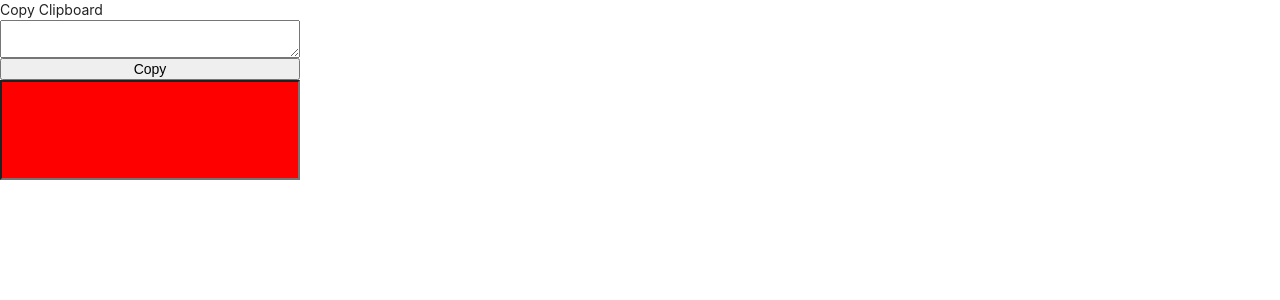
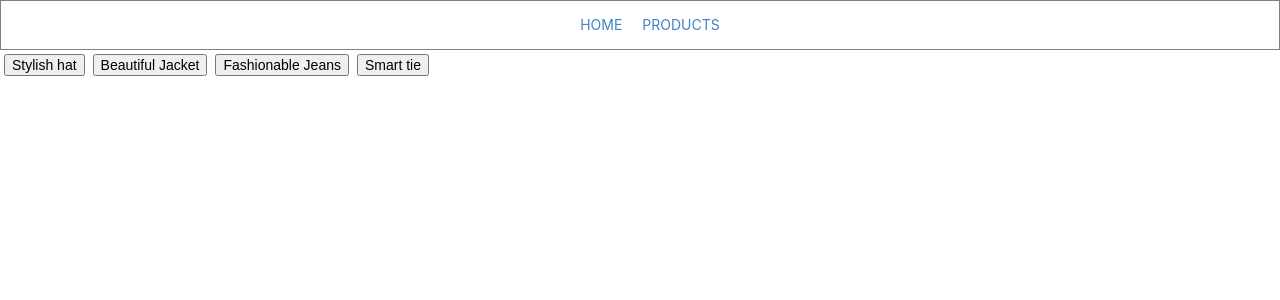
Before and after one commit to shhady/1-2.1-2-3.1-2-FirstReactApp, a React (Create React App) app: page /products in a window 1280 px wide. Shown: the top 300 px of the page. Built offline with nearby package versions, Linux system fonts and the light colour scheme.

Commit message:
16.1 product

```diff
--- a/package.json
+++ b/package.json
@@ -10,6 +10,7 @@
     "faker": "^6.6.6",
     "react": "^18.1.0",
     "react-dom": "^18.1.0",
+    "react-router-dom": "^5.3.3",
     "react-scripts": "5.0.1",
     "web-vitals": "^2.1.4"
   },
--- a/src/App.js
+++ b/src/App.js
@@ -1,4 +1,4 @@
-// import "./App.css";
+import "./App.css";
 import React from "react";
 import Exercise1 from "./components/Exercise2-1";
 import Exercise2 from "./components/exercise2-2";
@@ -19,9 +19,10 @@ import Exercise11_2 from "./components/checkbox11-2";
 import Exercise11_3 from "./components/formReview11-3";
 import Exercise12_1 from "./components/12-1 chuckNorris/12-1 chuckNorris";
 import Exercise13_1 from "./components/13.1 react-data-massaging/main";
-import Exercise13_2 from "./components/13.2 avatars/avatars";
+// import Exercise13_2 from "./components/13.2 avatars";
 import Exercise14_1 from "./components/14.1 Focus/focus14-1";
 import Exercise14_2 from "./components/14.2 copy/copy14-2";
+import Exercise16_1 from "./components/16.1 products/main";
 
 class App extends React.Component {
   constructor() {
@@ -50,7 +51,8 @@ class App extends React.Component {
       // <Exercise13_1 />
       // <Exercise13_2 />
       // <Exercise14_1 />
-      <Exercise14_2 />
+      // <Exercise14_2 />
+      <Exercise16_1 />
     );
   }
 }
--- /dev/null
+++ b/src/components/16.1 products/Header.jsx
@@ -0,0 +1,29 @@
+import React from "react";
+import { Link } from "react-router-dom";
+const Header = () => {
+  return (
+    <div
+      className="header"
+      style={{
+        height: 50,
+        display: "flex",
+        justifyContent: "center",
+        alignItems: "center",
+        border: "1px solid grey",
+      }}
+    >
+      <div style={{ paddingLeft: 20 }}>
+        <Link to="/" className="homeClass">
+          HOME
+        </Link>
+      </div>
+      <div style={{ paddingLeft: 20 }}>
+        <Link to="/products" className="homeClass">
+          PRODUCTS
+        </Link>
+      </div>
+    </div>
+  );
+};
+
+export default Header;
--- /dev/null
+++ b/src/components/16.1 products/Home.jsx
@@ -0,0 +1,9 @@
+const Home = () => {
+  return (
+    <div style={{ textAlign: "center", marginTop: "20%" }}>
+      <h1>This is my beautiful landing page ENJOY</h1>
+    </div>
+  );
+};
+
+export default Home;
--- /dev/null
+++ b/src/components/16.1 products/ProductDetails.jsx
@@ -0,0 +1,16 @@
+import React from "react";
+import Data from "./store";
+const ProductDetails = (props) => {
+  console.log(props);
+  return Data.map((element) => (
+    <div style={{ display: "flex", flexDirection: "column" }} key={element.id}>
+      {<img src={`${element.imageUrl}`} style={{ width: 200, height: 200 }} />}
+      Price:{element.price} Size: {element.size}
+    </div>
+  ));
+};
+
+// const mapProducts = (state, ownProps) => {
+//   return { Product: state.ProductDetails[ownProps.match.params.id] };
+// };
+export default ProductDetails;
--- /dev/null
+++ b/src/components/16.1 products/Products.jsx
@@ -0,0 +1,27 @@
+// import { render } from "@testing-library/react";
+import React from "react";
+// import { Link } from "react-router-dom";
+import Data from "./store";
+import { Link } from "react-router-dom";
+class Products extends React.Component {
+  //   state = { titles: [], id: [] };
+  //   componentDidMount() {
+  //     const allTitles = Data.map((element) => element.title);
+  //     this.setState({ titles: allTitles });
+  //   }
+
+  render() {
+    return (
+      <div>
+        {Data.map((element) => (
+          <Link to={`/products/${element.id}`}>
+            <button style={{ margin: 4 }} key={element.id}>
+              {element.title}
+            </button>
+          </Link>
+        ))}
+      </div>
+    );
+  }
+}
+export default Products;
--- /dev/null
+++ b/src/components/16.1 products/main.jsx
@@ -0,0 +1,36 @@
+import React from "react";
+import { BrowserRouter, Route, Switch } from "react-router-dom";
+import Home from "./Home";
+import Products from "./Products";
+import Header from "./Header";
+import ProductDetails from "./ProductDetails";
+import Data from "./store";
+
+class Exercise16_1 extends React.Component {
+  //   state = { titles: [] };
+
+  //   componentDidMount() {
+  //     const allTitles = Data.map((element) => element.title);
+  //     this.setState({ titles: allTitles }, () => {
+  //       console.log(this.state.titles);
+  //     });
+  //   }
+
+  render() {
+    return (
+      <div>
+        <BrowserRouter>
+          <div>
+            <Header />
+
+            <Route path="/" exact component={Home} />
+            <Route path="/products/" component={Products} />
+            <Route path="/products/:id" component={ProductDetails} />
+          </div>
+        </BrowserRouter>
+      </div>
+    );
+  }
+}
+
+export default Exercise16_1;
--- /dev/null
+++ b/src/components/16.1 products/store.jsx
@@ -0,0 +1,32 @@
+const Data = [
+  {
+    title: "Stylish hat",
+    imageUrl: "https://i.ibb.co/pPSQYfX/hat.jpg",
+    price: 25,
+    size: "Fits for all",
+    id: 1,
+  },
+  {
+    title: "Beautiful Jacket",
+    imageUrl: "https://i.ibb.co/kq23hr4/jacket.jpg",
+    price: 55,
+    size: "Medium",
+    id: 2,
+  },
+  {
+    title: "Fashionable Jeans",
+    imageUrl: "https://i.ibb.co/C62CZRy/jean.jpg",
+    price: 39,
+    size: "Medium",
+    id: 3,
+  },
+  {
+    title: "Smart tie",
+    imageUrl: "https://i.ibb.co/z8GM1Mh/tie.jpg",
+    price: 10,
+    size: "Fits for all",
+    id: 4,
+  },
+];
+
+export default Data;
```
Also changed, not shown: 1 other file (tests, documents, lock files or other folders).
